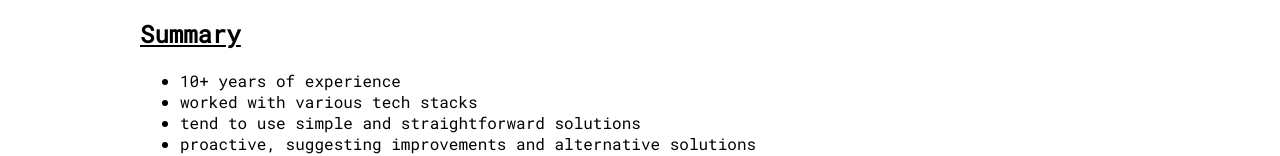
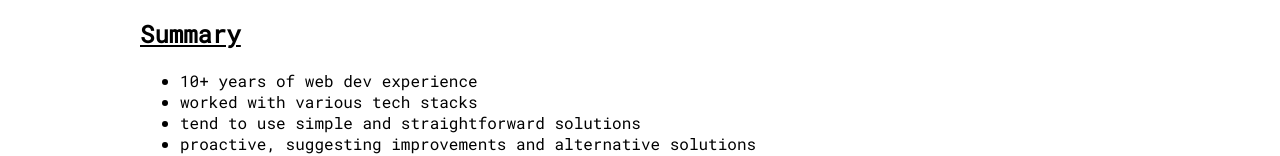
Before and after one commit to a-polishchuk/cv, a plain HTML site: page index.html in a window 1280 px wide. Shown: the part 619-775 px from the top of the page. Drawn offline with Linux system fonts and the light colour scheme.

Commit message:
Update index.html

```diff
--- a/index.html
+++ b/index.html
@@ -59,7 +59,7 @@
         <section>
             <h2>Summary</h2>
             <ul>
-                <li>10+ years of experience</li>
+                <li>10+ years of web dev experience</li>
                 <li>worked with various tech stacks</li>
                 <li>tend to use simple and straightforward solutions</li>
                 <li>proactive, suggesting improvements and alternative solutions</li>
```
